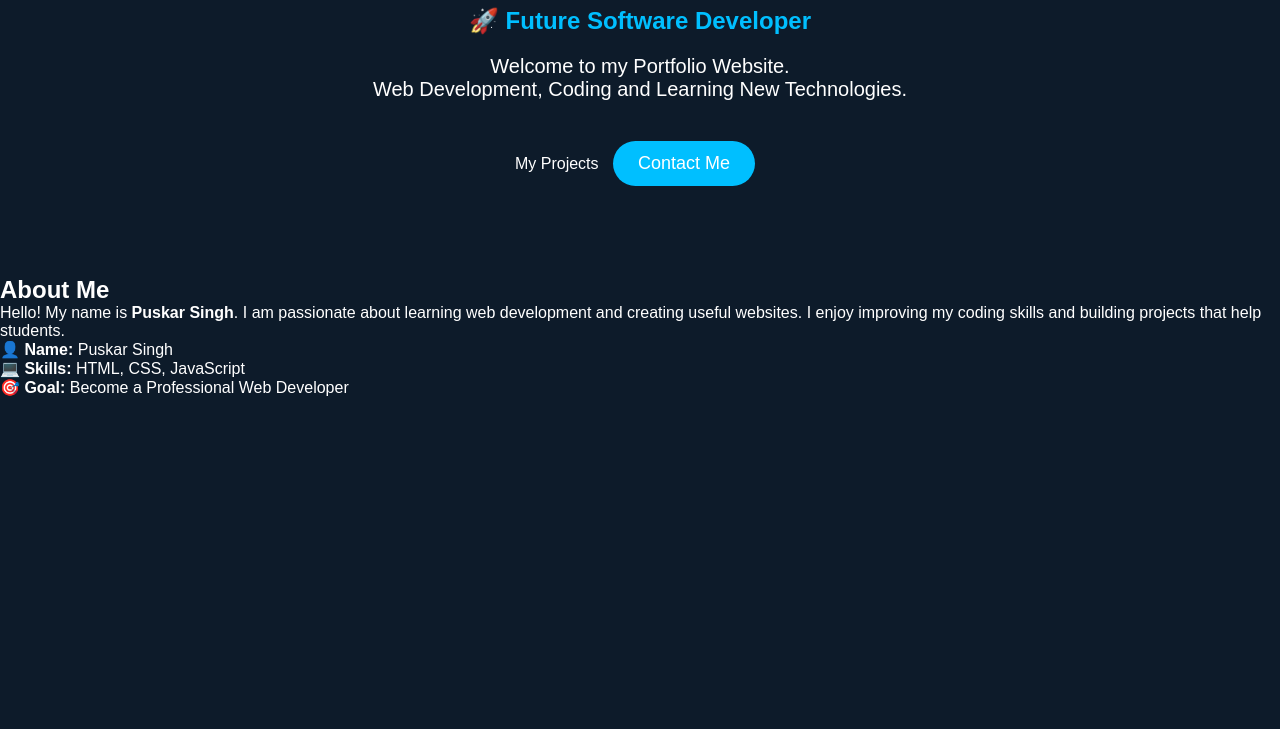
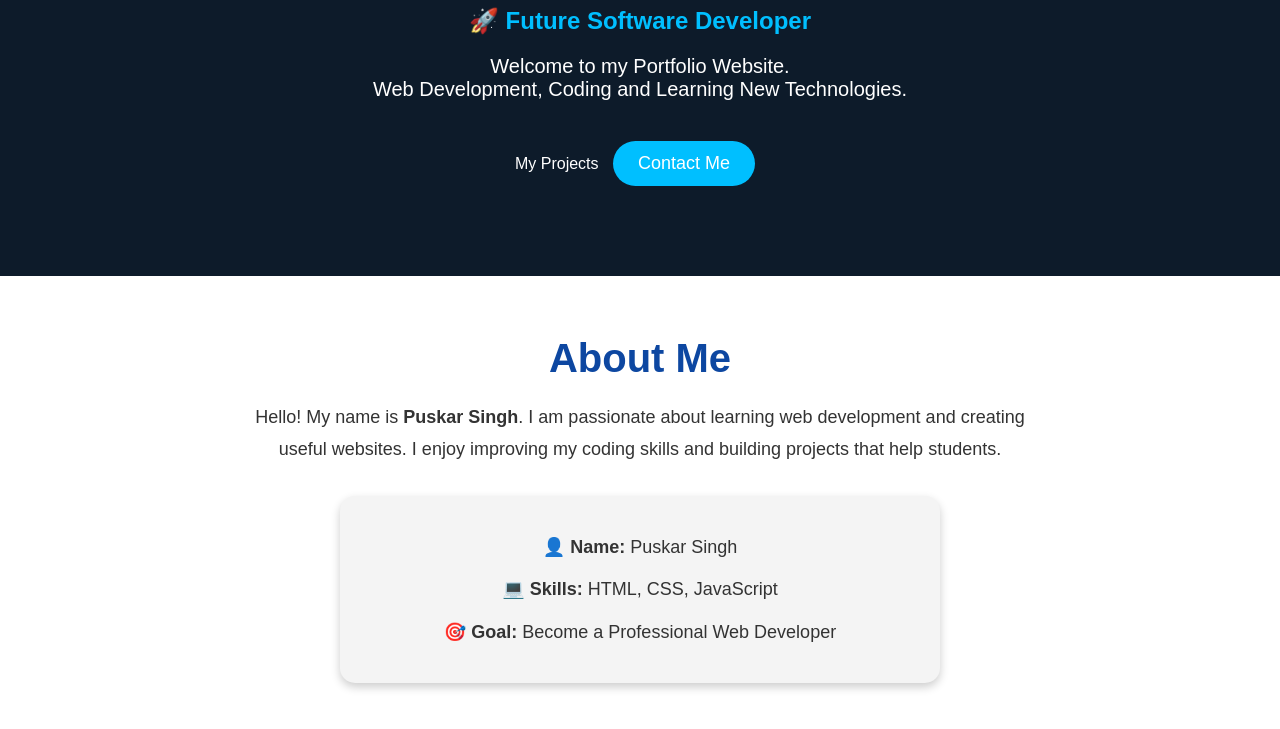
Before and after one commit to puskarsinghcoder/Puskar-singh, a plain HTML site: page index.html in a window 1280 px wide. Shown: the part 195-924 px from the top of the page. Before the commit the page ends 800 px from the top, so only its background shows below. Drawn offline with Linux system fonts and the light colour scheme.

Commit message:
Update style.css

```diff
--- a/style.css
+++ b/style.css
@@ -54,3 +54,33 @@ body{
     background:white;
     color:#0d1b2a;
 }
+.about{
+    background:#ffffff;
+    color:#333;
+    padding:60px 20px;
+    text-align:center;
+}
+
+.about h2{
+    font-size:40px;
+    color:#0d47a1;
+    margin-bottom:20px;
+}
+
+.about p{
+    font-size:18px;
+    line-height:1.8;
+    max-width:800px;
+    margin:10px auto;
+}
+
+.about-box{
+    margin-top:30px;
+    background:#f4f4f4;
+    padding:25px;
+    border-radius:15px;
+    max-width:600px;
+    margin-left:auto;
+    margin-right:auto;
+    box-shadow:0 4px 10px rgba(0,0,0,0.2);
+}
```
